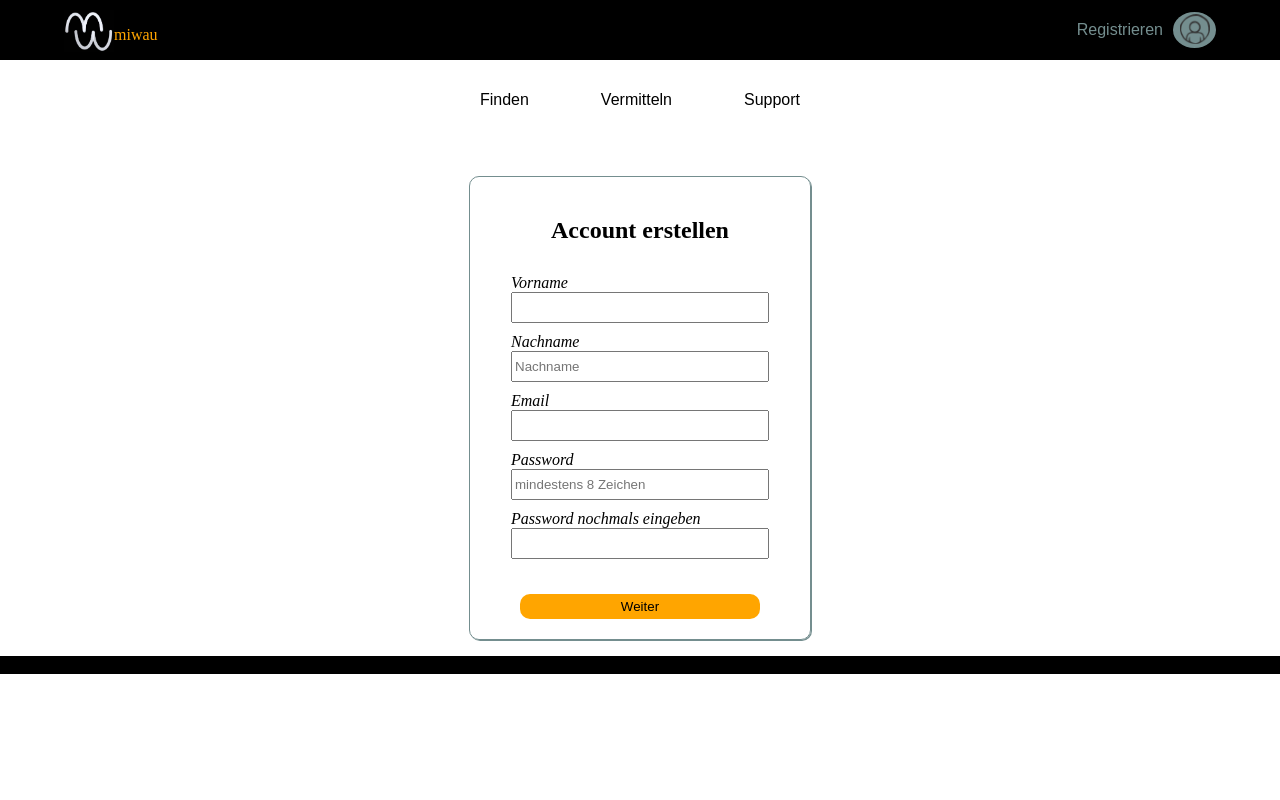
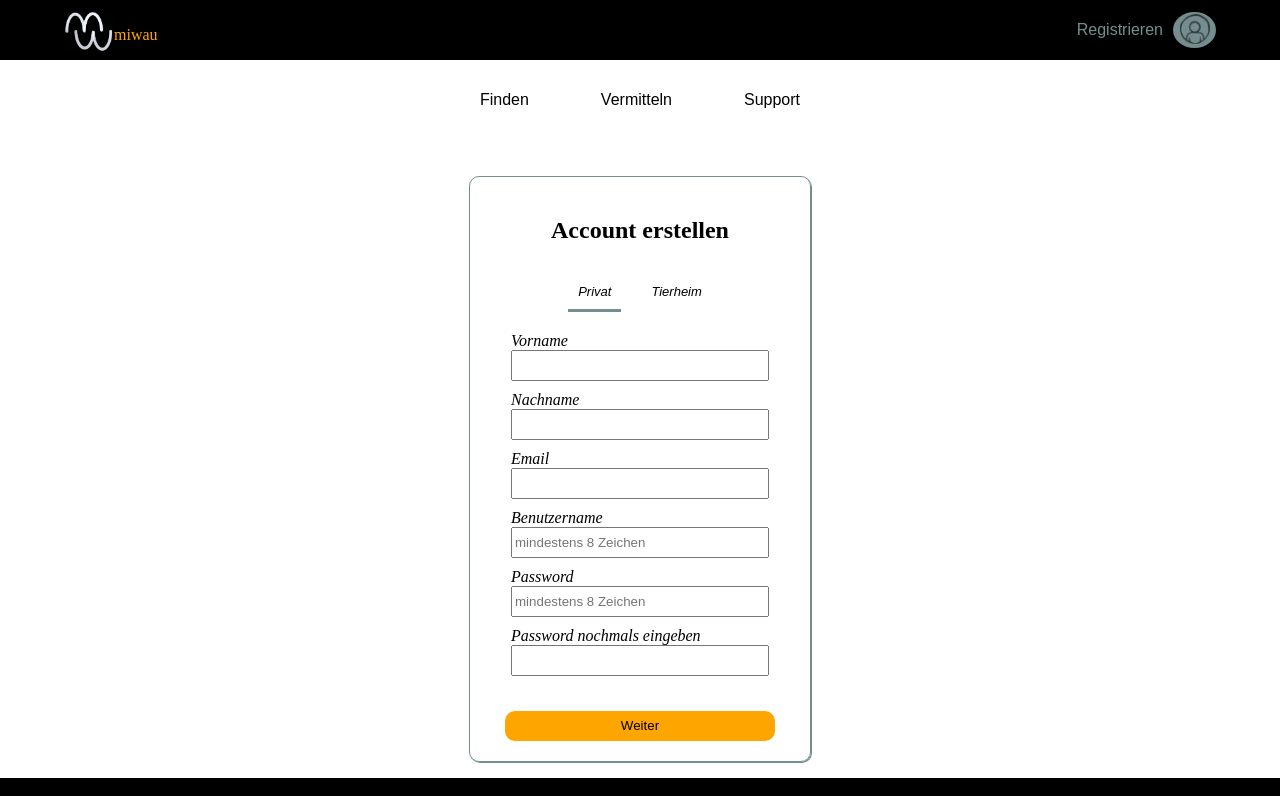
Before and after one commit to pschyl/CapstoneProject, a React (Vite) app in the folder frontend/: page /registration in a window 1280 px wide. Built offline with nearby package versions, Linux system fonts and the light colour scheme; the HTML template or start-up script is replaced by a standard one.

Commit message:
registration choice between type

```diff
--- a/frontend/src/pages/registrationPage.css
+++ b/frontend/src/pages/registrationPage.css
@@ -33,9 +33,52 @@ label {
 #submit_registration {
     border: none;
     background-color: orange;
-    width: 80%;
+    width: 90%;
     margin-top: 25px;
-    height: 25px;
+    height: 30px;
     border-radius: 10px;
     cursor: pointer;
 }
+
+.registration_choice_container {
+    display: flex;
+    flex-flow: row nowrap;
+    justify-content: space-evenly;
+}
+
+#registration_private {
+    display: none;
+}
+
+.registration_choice_element {
+    font-family: Arial;
+    font-size: small;
+    padding: 10px;
+    margin-left: 10px;
+    margin-right: 10px;
+    margin-bottom: 10px;
+    cursor: pointer;
+}
+
+.registration_choice_element:hover {
+    border-bottom: lightgrey 3px solid;
+}
+
+.registration_variable_container {
+    display: flex;
+    flex-flow: column nowrap;
+    align-items: center;
+    gap: 10px;
+}
+
+#registration_shelter {
+    display: none;
+}
+
+#registration_private:checked + label {
+    border-bottom: #748E8F 3px solid;
+}
+
+#registration_shelter:checked + label {
+    border-bottom: #748E8F 3px solid;
+}
--- a/frontend/src/pages/registrationPage.tsx
+++ b/frontend/src/pages/registrationPage.tsx
@@ -1,23 +1,80 @@
 import './registrationPage.css'
+import {useState} from "react";
 
 export default function RegistrationPage() {
+
+    const [isChecked, setIsChecked] = useState<boolean[]>([true, false])
+
+    function handleCheckboxChange(checkboxNumber:number) {
+        if (checkboxNumber === 0) {
+            setIsChecked([true,false])
+        } else {
+            setIsChecked([false,true])
+        }
+    }
 
     return <>
         <div className={"registration_main_container"}>
             <form>
                 <ul className={"registration_list"}>
                     <h2>Account erstellen</h2>
+                    <li className={"registration_choice_container"}>
+                        <input
+                            type={"checkbox"}
+                            id={"registration_private"}
+                            checked={isChecked[0]}
+                            onChange={() => handleCheckboxChange(0)}
+                        />
+                        <label className={"registration_choice_element"} htmlFor={"registration_private"}>Privat</label>
+
+                        <input
+                            type={"checkbox"}
+                            id={"registration_shelter"}
+                            checked={isChecked[1]}
+                            onChange={() => handleCheckboxChange(1)}
+                        />
+                        <label className={"registration_choice_element"}
+                               htmlFor={"registration_shelter"}>Tierheim</label>
+                    </li>
+                    {isChecked[0] ?
+                        <div className={"registration_variable_container"}>
                             <li className={"registration_list_element"}>
                                 <label htmlFor={"registration_firstname"}>Vorname</label>
                                 <input id={"registration_firstname"} type={"text"}/>
                             </li>
                             <li className={"registration_list_element"}>
                                 <label htmlFor={"registration_lastname"}>Nachname</label>
-                        <input id={"registration_lastname"} type={"text"} placeholder={"Nachname"}/>
+                                <input id={"registration_lastname"} type={"text"}/>
                             </li>
+                        </div> :
+                        <div className={"registration_variable_container"}>
+                            <li className={"registration_list_element"}>
+                                <label htmlFor={"registration_sheltername"}>Name</label>
+                                <input id={"registration_sheltername"} type={"text"}
+                                       placeholder={"Name des Tierheims"}/>
+                            </li>
+                            <li className={"registration_list_element"}>
+                                <label htmlFor={"registration_street"}>Straße</label>
+                                <input id={"registration_street"} type={"text"}/>
+                            </li>
+                            <li className={"registration_list_element"}>
+                                <label htmlFor={"registration_postalcode"}>PLZ</label>
+                                <input id={"registration_postalcode"} type={"text"}/>
+                            </li>
+                            <li className={"registration_list_element"}>
+                                <label htmlFor={"registration_city"}>Stadt</label>
+                                <input id={"registration_city"} type={"text"}/>
+                            </li>
+                        </div>
+                    }
+
                     <li className={"registration_list_element"}>
                         <label htmlFor={"registration_mail"}>Email</label>
                         <input id={"registration_mail"} type={"text"}/>
+                    </li>
+                    <li className={"registration_list_element"}>
+                        <label htmlFor={"registration_username"}>Benutzername</label>
+                        <input id={"registration_username"} type={"text"} placeholder={"mindestens 8 Zeichen"}/>
                     </li>
                     <li className={"registration_list_element"}>
                         <label htmlFor={"registration_password"}>Password</label>
```
Lines whose indentation alone changed are shown as unchanged.
